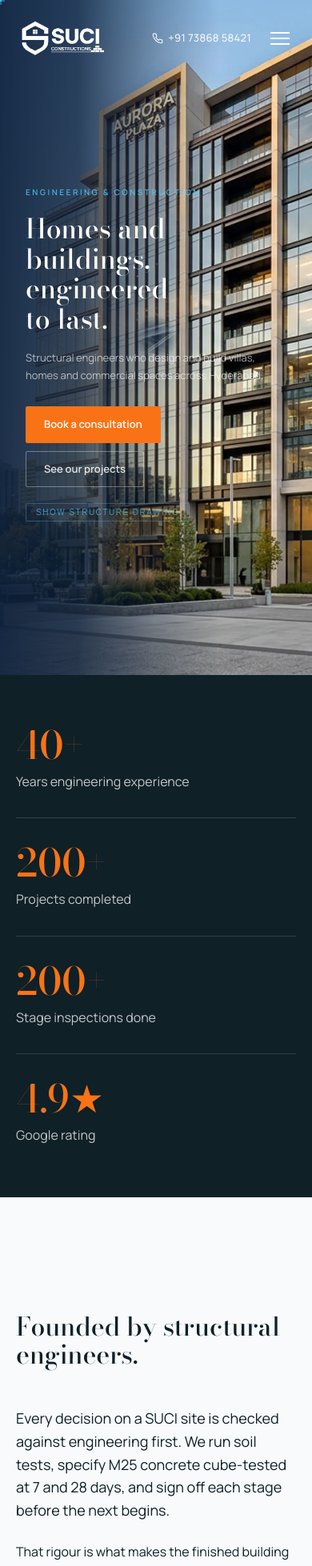
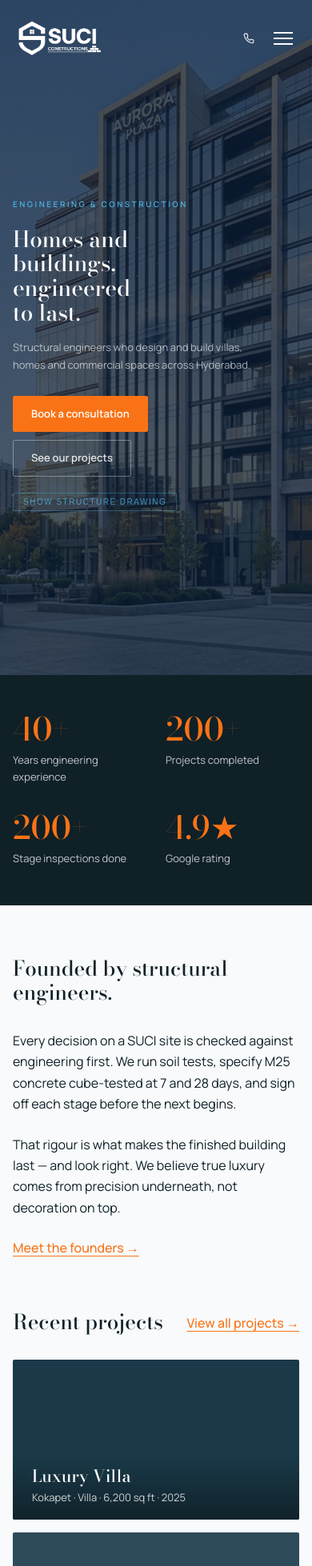
Before and after one commit to Vikram-Pagadala/Suci-Condtructions, a Next.js app: page / in a window 390 px wide. Shown: the top 1958 px of the page at 80% size. Built offline with nearby package versions, Linux system fonts and the light colour scheme.

Commit message:
Full mobile & tablet responsive overhaul — all pages and components

```diff
--- a/src/app/contact/page.module.css
+++ b/src/app/contact/page.module.css
@@ -1,8 +1,15 @@
 .hero {
-  padding-top: var(--space-144);
-  padding-bottom: var(--space-96);
+  padding-top: 110px;
+  padding-bottom: var(--space-64);
   background-color: var(--color-deccan-slate);
   color: var(--color-pure-white);
+}
+
+@media (min-width: 768px) {
+  .hero {
+    padding-top: var(--space-144);
+    padding-bottom: var(--space-96);
+  }
 }
 
 .hero h1 {
@@ -10,7 +17,11 @@
 }
 
 .contactSection {
-  padding: var(--space-96) 0;
+  padding: var(--space-48) 0;
+}
+
+@media (min-width: 768px) {
+  .contactSection { padding: var(--space-96) 0; }
 }
 
 .contactGrid {
@@ -74,8 +85,12 @@
 /* Right column — Form */
 .contactForm {
   background-color: var(--color-pure-white);
-  padding: var(--space-48);
+  padding: var(--space-24);
   border-top: 4px solid var(--color-aged-brass);
+}
+
+@media (min-width: 600px) {
+  .contactForm { padding: var(--space-48); }
 }
 
 .contactForm h3 {
@@ -188,3 +203,11 @@
 .mapSection {
   margin-bottom: 0;
 }
+
+.mapSection iframe {
+  height: 280px;
+}
+
+@media (min-width: 768px) {
+  .mapSection iframe { height: 450px; }
+}
--- a/src/app/globals.css
+++ b/src/app/globals.css
@@ -90,40 +90,51 @@ h4 {
   font-weight: var(--font-weight-semibold);
 }
 
-/* Typography Scale */
+/* Typography Scale — mobile-first */
 h1 {
-  font-size: 40px;
-  line-height: 1.05;
-}
-h2 {
   font-size: 32px;
   line-height: 1.1;
 }
+h2 {
+  font-size: 26px;
+  line-height: 1.15;
+}
 h3 {
-  font-size: 24px;
-  line-height: 1.2;
+  font-size: 21px;
+  line-height: 1.25;
 }
 h4 {
-  font-size: 18px;
-  line-height: 1.3;
+  font-size: 16px;
+  line-height: 1.35;
 }
 .display-text {
   font-family: var(--font-bodoni), serif;
   font-weight: var(--font-weight-medium);
-  font-size: 48px;
-  line-height: 1.0;
+  font-size: 38px;
+  line-height: 1.05;
 }
 .body-large {
-  font-size: 18px;
-  line-height: 1.6;
+  font-size: 16px;
+  line-height: 1.65;
 }
 .body-small {
-  font-size: 14px;
+  font-size: 13px;
   line-height: 1.5;
   font-weight: var(--font-weight-medium);
 }
 
+/* tablet */
 @media (min-width: 768px) {
+  h1 { font-size: 52px; }
+  h2 { font-size: 38px; }
+  h3 { font-size: 26px; }
+  h4 { font-size: 18px; }
+  .display-text { font-size: 68px; }
+  .body-large { font-size: 18px; }
+}
+
+/* desktop */
+@media (min-width: 1024px) {
   h1 { font-size: 64px; }
   h2 { font-size: 44px; }
   h3 { font-size: 28px; }
@@ -137,7 +148,13 @@ h4 {
   width: 100%;
   max-width: var(--container-max-width);
   margin: 0 auto;
-  padding: 0 20px;
+  padding: 0 16px;
+}
+
+@media (min-width: 768px) {
+  .container {
+    padding: 0 24px;
+  }
 }
 
 @media (min-width: 1024px) {
--- a/src/app/page.module.css
+++ b/src/app/page.module.css
@@ -18,17 +18,24 @@
 .figuresBand {
   background-color: var(--color-deccan-slate);
   color: var(--color-pure-white);
-  padding: var(--space-64) 0;
+  padding: var(--space-48) 0;
+}
+
+@media (min-width: 768px) {
+  .figuresBand {
+    padding: var(--space-64) 0;
+  }
 }
 
 .figuresGrid {
-  display: flex;
-  flex-direction: column;
-  gap: var(--space-32);
+  display: grid;
+  grid-template-columns: repeat(2, 1fr);
+  gap: var(--space-32) var(--space-24);
 }
 
 @media (min-width: 768px) {
   .figuresGrid {
+    display: flex;
     flex-direction: row;
     justify-content: space-between;
     align-items: center;
@@ -43,24 +50,31 @@
 
 .figureValue {
   font-family: var(--font-bodoni), serif;
-  font-size: 48px;
+  font-size: 40px;
   color: var(--color-aged-brass);
   line-height: 1;
 }
 
+@media (min-width: 768px) {
+  .figureValue { font-size: 48px; }
+}
+
 .figureLabel {
-  font-size: var(--font-base-mobile);
+  font-size: 13px;
   color: rgba(255,255,255,0.75);
 }
 
+@media (min-width: 768px) {
+  .figureLabel { font-size: var(--font-base-mobile); }
+}
+
 .figureDivider {
-  width: 100%;
-  height: 1px;
-  background-color: rgba(255,255,255,0.15);
+  display: none;
 }
 
 @media (min-width: 768px) {
   .figureDivider {
+    display: block;
     width: 1px;
     height: 64px;
     background-color: rgba(255,255,255,0.2);
@@ -71,13 +85,21 @@
    INTRO SPLIT
    ============================================ */
 .introSection {
-  padding: var(--space-144) 0;
+  padding: var(--space-64) 0;
+}
+
+@media (min-width: 768px) {
+  .introSection { padding: var(--space-96) 0; }
+}
+
+@media (min-width: 1024px) {
+  .introSection { padding: var(--space-144) 0; }
 }
 
 .splitGrid {
   display: grid;
   grid-template-columns: 1fr;
-  gap: var(--space-48);
+  gap: var(--space-32);
 }
 
 @media (min-width: 1024px) {
@@ -107,27 +129,45 @@
    FEATURED PROJECTS
    ============================================ */
 .projectsSection {
-  padding-bottom: var(--space-144);
+  padding-bottom: var(--space-64);
+}
+
+@media (min-width: 768px) {
+  .projectsSection { padding-bottom: var(--space-96); }
+}
+
+@media (min-width: 1024px) {
+  .projectsSection { padding-bottom: var(--space-144); }
 }
 
 .projectsSectionHeader {
   display: flex;
   justify-content: space-between;
   align-items: flex-end;
-  margin-bottom: var(--space-48);
+  margin-bottom: var(--space-32);
   flex-wrap: wrap;
   gap: var(--space-16);
+}
+
+@media (min-width: 768px) {
+  .projectsSectionHeader { margin-bottom: var(--space-48); }
 }
 
 .projectsGrid {
   display: grid;
   grid-template-columns: 1fr;
-  gap: var(--space-24);
+  gap: var(--space-16);
+}
+
+@media (min-width: 600px) {
+  .projectsGrid {
+    grid-template-columns: repeat(2, 1fr);
+    gap: var(--space-24);
+  }
 }
 
 @media (min-width: 768px) {
   .projectsGrid {
-    grid-template-columns: repeat(2, 1fr);
     grid-auto-rows: 300px;
   }
 }
@@ -142,7 +182,7 @@
   grid-column: 1;
 }
 
-@media (min-width: 768px) {
+@media (min-width: 600px) {
   .projectCardLarge {
     grid-column: span 2;
     grid-row: span 1;
@@ -152,16 +192,18 @@
 .projectCardImage {
   position: relative;
   width: 100%;
-  height: 260px;
+  height: 200px;
   display: flex;
   align-items: flex-end;
   transition: transform 0.4s ease;
 }
 
+@media (min-width: 600px) {
+  .projectCardImage { height: 240px; }
+}
+
 @media (min-width: 768px) {
-  .projectCardImage {
-    height: 100%;
-  }
+  .projectCardImage { height: 100%; }
 }
 
 .projectCard:hover .projectCardImage {
@@ -169,10 +211,14 @@
 }
 
 .projectCardOverlay {
-  padding: var(--space-24);
+  padding: var(--space-16) var(--space-24);
   background: linear-gradient(to top, rgba(15, 32, 39, 0.9) 0%, transparent 100%);
   width: 100%;
   color: var(--color-pure-white);
+}
+
+@media (min-width: 768px) {
+  .projectCardOverlay { padding: var(--space-24); }
 }
 
 .projectCardOverlay h3 {
@@ -181,27 +227,39 @@
 }
 
 .projectCardOverlay p {
-  font-size: 14px;
+  font-size: 13px;
   opacity: 0.8;
+}
+
+@media (min-width: 768px) {
+  .projectCardOverlay p { font-size: 14px; }
 }
 
 /* ============================================
    SERVICES LIST
    ============================================ */
 .servicesSection {
-  padding: var(--space-96) 0;
+  padding: var(--space-64) 0;
   border-top: 1px solid var(--color-tandur-stone);
   border-bottom: 1px solid var(--color-tandur-stone);
 }
 
+@media (min-width: 768px) {
+  .servicesSection { padding: var(--space-96) 0; }
+}
+
 .servicesSectionTitle {
-  margin-bottom: var(--space-48);
+  margin-bottom: var(--space-32);
   color: var(--color-tandur-stone);
-  font-size: var(--font-base-mobile);
+  font-size: 11px;
   font-family: var(--font-manrope), sans-serif;
   font-weight: var(--font-weight-semibold);
   text-transform: uppercase;
   letter-spacing: 2px;
+}
+
+@media (min-width: 768px) {
+  .servicesSectionTitle { margin-bottom: var(--space-48); }
 }
 
 .servicesList {
@@ -213,13 +271,20 @@
   display: flex;
   justify-content: space-between;
   align-items: center;
-  padding: var(--space-24) 0;
+  padding: var(--space-16) 0;
   border-top: 1px solid rgba(148, 163, 184, 0.3);
   color: var(--color-deccan-slate);
   font-family: var(--font-bodoni), serif;
-  font-size: 28px;
+  font-size: 20px;
   font-weight: var(--font-weight-medium);
   transition: color 0.2s ease;
+}
+
+@media (min-width: 768px) {
+  .serviceRow {
+    padding: var(--space-24) 0;
+    font-size: 28px;
+  }
 }
 
 .serviceRow:hover {
@@ -229,9 +294,15 @@
 
 .serviceArrow {
   font-family: var(--font-manrope), sans-serif;
-  font-size: 20px;
+  font-size: 18px;
   color: var(--color-aged-brass);
   transition: transform 0.2s ease;
+  flex-shrink: 0;
+  margin-left: var(--space-16);
+}
+
+@media (min-width: 768px) {
+  .serviceArrow { font-size: 20px; }
 }
 
 .serviceRow:hover .serviceArrow {
@@ -242,40 +313,63 @@
    WHY SUCI
    ============================================ */
 .whySection {
-  padding: var(--space-144) 0;
+  padding: var(--space-64) 0;
   background-color: var(--color-lime-plaster);
 }
 
+@media (min-width: 768px) {
+  .whySection { padding: var(--space-96) 0; }
+}
+
+@media (min-width: 1024px) {
+  .whySection { padding: var(--space-144) 0; }
+}
+
 .whySection h2 {
-  margin-bottom: var(--space-64);
+  margin-bottom: var(--space-40);
+}
+
+@media (min-width: 768px) {
+  .whySection h2 { margin-bottom: var(--space-64); }
 }
 
 .whyGrid {
   display: grid;
   grid-template-columns: 1fr;
-  gap: var(--space-32);
+  gap: var(--space-20, 20px);
 }
 
-@media (min-width: 768px) {
-  .whyGrid { grid-template-columns: repeat(2, 1fr); }
+@media (min-width: 600px) {
+  .whyGrid { grid-template-columns: repeat(2, 1fr); gap: var(--space-24); }
 }
 
 @media (min-width: 1024px) {
-  .whyGrid { grid-template-columns: repeat(4, 1fr); }
+  .whyGrid { grid-template-columns: repeat(4, 1fr); gap: var(--space-32); }
 }
 
 .whyCard {
   display: flex;
   flex-direction: column;
-  gap: var(--space-16);
-  padding: var(--space-32);
+  gap: var(--space-12);
+  padding: var(--space-24);
   background-color: var(--color-pure-white);
   border-top: 3px solid var(--color-aged-brass);
 }
 
+@media (min-width: 768px) {
+  .whyCard {
+    gap: var(--space-16);
+    padding: var(--space-32);
+  }
+}
+
 .whyIcon {
-  font-size: 28px;
+  font-size: 24px;
   color: var(--color-aged-brass);
+}
+
+@media (min-width: 768px) {
+  .whyIcon { font-size: 28px; }
 }
 
 .whyCard h4 {
@@ -283,33 +377,49 @@
 }
 
 .whyCard p {
-  font-size: var(--font-base-mobile);
+  font-size: 14px;
   color: var(--color-deccan-slate);
   opacity: 0.75;
   line-height: 1.6;
+}
+
+@media (min-width: 768px) {
+  .whyCard p { font-size: var(--font-base-mobile); }
 }
 
 /* ============================================
    TESTIMONIAL
    ============================================ */
 .testimonialSection {
-  padding: var(--space-144) 0;
+  padding: var(--space-64) 0;
   background-color: var(--color-pure-white);
+}
+
+@media (min-width: 768px) {
+  .testimonialSection { padding: var(--space-96) 0; }
+}
+
+@media (min-width: 1024px) {
+  .testimonialSection { padding: var(--space-144) 0; }
 }
 
 .testimonialQuote {
   font-family: var(--font-bodoni), serif;
-  font-size: 32px;
-  line-height: 1.4;
+  font-size: 22px;
+  line-height: 1.45;
   color: var(--color-deccan-slate);
   max-width: 900px;
   border: none;
   padding: 0;
   font-style: italic;
-  margin-bottom: var(--space-32);
+  margin-bottom: var(--space-24);
 }
 
 @media (min-width: 768px) {
+  .testimonialQuote { font-size: 32px; }
+}
+
+@media (min-width: 1024px) {
   .testimonialQuote { font-size: 40px; }
 }
 
@@ -319,63 +429,3 @@
   font-style: normal;
   font-weight: var(--font-weight-medium);
 }
-
-/* ============================================
-   CTA BAND
-   ============================================ */
-.ctaBand {
-  padding: var(--space-144) 0;
-  background-color: var(--color-aged-brass);
-}
-
-.ctaBandInner {
-  display: flex;
-  flex-direction: column;
-  gap: var(--space-24);
-}
-
-.ctaBand h2 {
-  color: var(--color-pure-white);
-}
-
-.ctaBand p {
-  color: rgba(255,255,255,0.9);
-  font-size: 20px;
-  max-width: 600px;
-}
-
-.ctaActions {
-  display: flex;
-  flex-direction: column;
-  gap: var(--space-16);
-  align-items: flex-start;
-  margin-top: var(--space-16);
-}
-
-@media (min-width: 768px) {
-  .ctaActions {
-    flex-direction: row;
-    align-items: center;
-  }
-}
-
-.ctaBand .primaryButton {
-  background-color: var(--color-deccan-slate);
-  color: var(--color-pure-white);
-}
-
-.ctaBand .primaryButton:hover {
-  background-color: #0a1518;
-}
-
-.ctaPhoneLink {
-  color: rgba(255,255,255,0.9);
-  font-weight: var(--font-weight-medium);
-  font-size: var(--font-base-mobile);
-}
-
-.ctaPhoneLink:hover {
-  color: var(--color-pure-white);
-  text-decoration: underline;
-  text-underline-offset: 4px;
-}
--- a/src/components/Footer/Footer.module.css
+++ b/src/components/Footer/Footer.module.css
@@ -1,7 +1,11 @@
 .footer {
   background-color: var(--color-deccan-slate);
   color: var(--color-pure-white);
-  padding-top: var(--space-64);
+  padding-top: var(--space-48);
+}
+
+@media (min-width: 768px) {
+  .footer { padding-top: var(--space-64); }
 }
 
 .ctaBand {
@@ -50,7 +54,7 @@
 
 .mainFooter {
   display: grid;
-  grid-template-columns: 1fr;
+  grid-template-columns: 1fr 1fr;
   gap: var(--space-32);
   margin-bottom: var(--space-48);
 }
@@ -65,6 +69,11 @@
   display: flex;
   flex-direction: column;
   gap: var(--space-16);
+  grid-column: 1 / -1;
+}
+
+@media (min-width: 768px) {
+  .brand { grid-column: auto; }
 }
 
 .logo {
--- a/src/components/Header/Header.module.css
+++ b/src/components/Header/Header.module.css
@@ -154,6 +154,17 @@
   color: inherit;
   opacity: 0.9;
   letter-spacing: 0.3px;
+  white-space: nowrap;
+}
+
+.phone span {
+  display: none;
+}
+
+@media (min-width: 400px) {
+  .phone span {
+    display: inline;
+  }
 }
 
 @media (min-width: 1024px) {
--- a/src/components/HeroReveal/HeroReveal.module.css
+++ b/src/components/HeroReveal/HeroReveal.module.css
@@ -4,8 +4,9 @@
 .hero {
   position: relative;
   width: 100%;
-  height: 100vh;
-  min-height: 640px;
+  height: 100svh;
+  min-height: 580px;
+  max-height: 900px;
   overflow: hidden;
   cursor: crosshair;
   background: #0B1F3A;
@@ -13,6 +14,14 @@
   --y: 50%;
   --r: 0px;
   --feather: 28px;
+}
+
+@media (min-width: 768px) {
+  .hero {
+    min-height: 640px;
+    max-height: none;
+    height: 100vh;
+  }
 }
 
 /* ============================================
@@ -65,12 +74,18 @@
   z-index: 3;
   background: linear-gradient(
     to right,
-    rgba(11, 31, 58, 0.92) 0%,
-    rgba(11, 31, 58, 0.80) 25%,
-    rgba(11, 31, 58, 0.30) 50%,
-    transparent 70%
+    rgba(11, 31, 58, 0.95) 0%,
+    rgba(11, 31, 58, 0.88) 40%,
+    rgba(11, 31, 58, 0.50) 65%,
+    transparent 100%
   );
   pointer-events: none;
+}
+
+@media (max-width: 600px) {
+  .scrim {
+    background: rgba(11, 31, 58, 0.75);
+  }
 }
 
 /* ============================================
@@ -84,15 +99,21 @@
   flex-direction: column;
   justify-content: center;
   pointer-events: none;
+  padding: 90px 16px 48px 16px;
+  max-width: 100%;
+}
 
-  /* Left-aligned: use fixed left padding, NOT centered container */
-  padding: 100px 0 60px 32px;
-  max-width: 380px;
+@media (min-width: 480px) {
+  .content {
+    padding: 100px 24px 60px 24px;
+    max-width: 440px;
+  }
 }
 
 @media (min-width: 768px) {
   .content {
-    padding-left: 48px;
+    padding: 100px 0 60px 48px;
+    max-width: 400px;
   }
 }
 
@@ -115,14 +136,18 @@
 .headline {
   font-family: var(--font-bodoni), serif;
   font-weight: 500;
-  font-size: 34px;
+  font-size: 28px;
   line-height: 1.1;
   color: #ffffff;
-  margin: 0 0 18px;
+  margin: 0 0 16px;
+}
+
+@media (min-width: 480px) {
+  .headline { font-size: 34px; }
 }
 
 @media (min-width: 768px) {
-  .headline { font-size: 40px; }
+  .headline { font-size: 40px; margin: 0 0 18px; }
 }
 
 @media (min-width: 1280px) {
@@ -266,6 +291,7 @@
    ============================================ */
 @media (hover: none) {
   .hero { cursor: default; touch-action: pan-y; }
+  .ring { display: none; }
 }
 
 @media (prefers-reduced-motion: reduce) {
```
